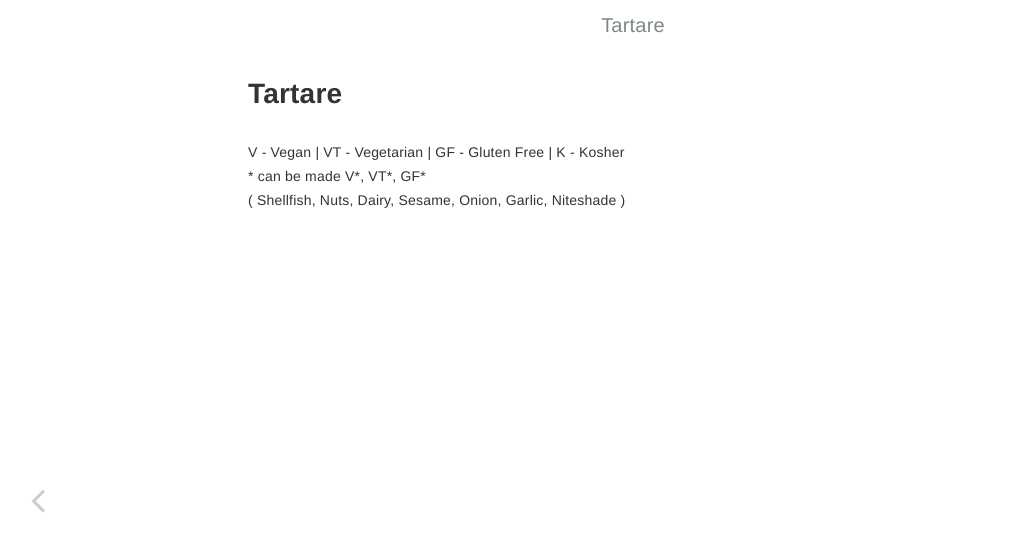
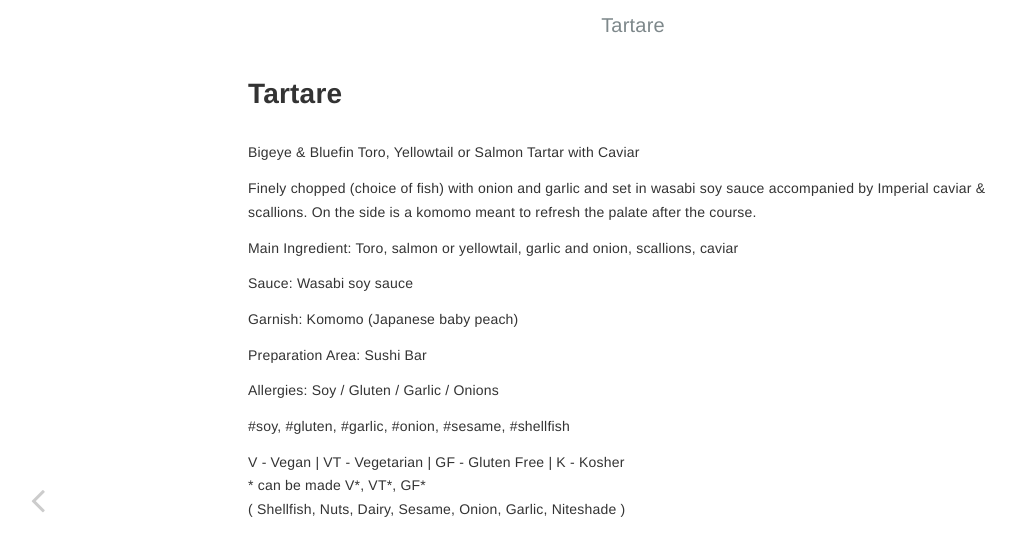
Before and after one commit to yeungndev/gitbook, a Jekyll site: the page built from menu/tartare.md, in a window 1280 px wide. Shown: the top 556 px of the page, without its empty margins (7-1023 px from the left). Built offline with Jekyll 4.4.1, drawn with Linux system fonts in a browser that asks for light colours.

```diff
--- a/menu/tartare.md
+++ b/menu/tartare.md
@@ -4,6 +4,22 @@ title: Tartare
 tags: Gluten Onions Garlic
 ---
 
+Bigeye & Bluefin Toro, Yellowtail or Salmon Tartar with Caviar
+
+Finely chopped (choice of fish) with onion and garlic and set in wasabi soy sauce accompanied by Imperial caviar & scallions. On the side is a komomo meant to refresh the palate after the course.
+
+Main Ingredient: Toro, salmon or yellowtail, garlic and onion, scallions, caviar
+
+Sauce: Wasabi soy sauce
+
+Garnish: Komomo (Japanese baby peach)
+
+Preparation Area: Sushi Bar
+
+Allergies: Soy / Gluten / Garlic / Onions
+
+#soy, #gluten, #garlic, #onion, #sesame, #shellfish
+
 V - Vegan | VT - Vegetarian | GF - Gluten Free | K - Kosher
 \* can be made V\*, VT\*, GF\*
 ( Shellfish, Nuts, Dairy, Sesame, Onion, Garlic, Niteshade )
```
Also changed, not shown: _pages/menu.md (+2 -2 lines), menu/menu-items/kumamoto-oysters.md (added, +16 -0 lines), menu/menu-items/salmon-tataki.md (added, +14 -0 lines).
